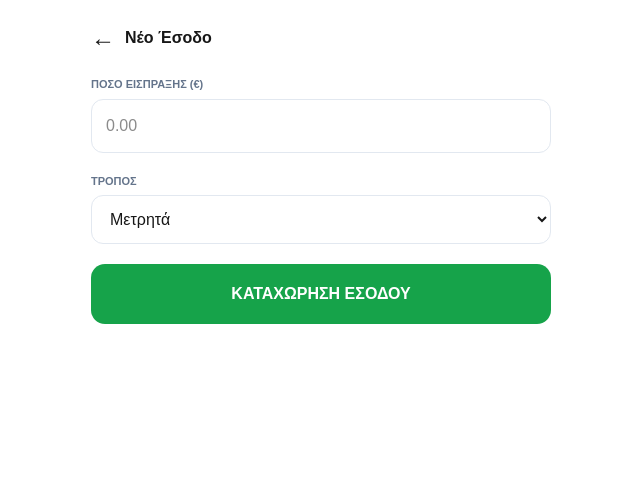
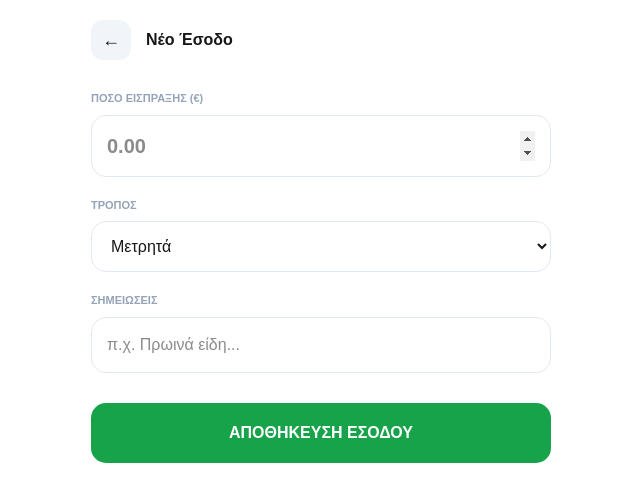
Before and after one commit to tsigris/cosy-management, a Next.js app: page /add-income in a window 1280 px wide. Shown: the top 502 px of the page, without its empty margins (319-959 px from the left). Built offline with nearby package versions, Linux system fonts and the light colour scheme.

Commit message:
Update page.tsx

```diff
--- a/src/app/add-income/page.tsx
+++ b/src/app/add-income/page.tsx
@@ -3,59 +3,109 @@ export const dynamic = 'force-dynamic'
 
 import { useState, Suspense } from 'react'
 import { supabase } from '@/lib/supabase'
-import { useRouter } from 'next/navigation'
+import { useRouter, useSearchParams } from 'next/navigation'
 
-function IncomeFormFields() {
+function AddIncomeContent() {
   const router = useRouter()
+  const searchParams = useSearchParams()
+  const dateParam = searchParams.get('date') || new Date().toISOString().split('T')[0]
+
   const [amount, setAmount] = useState('')
   const [method, setMethod] = useState('Μετρητά')
+  const [notes, setNotes] = useState('')
   const [loading, setLoading] = useState(false)
 
-  async function handleSave() {
-    if (!amount || Number(amount) <= 0) return alert('Βάλτε ποσό')
+  const handleSubmit = async (e: React.FormEvent) => {
+    e.preventDefault()
+    if (!amount) return alert('Παρακαλώ συμπληρώστε το ποσό')
+
     setLoading(true)
-    const { error } = await supabase.from('transactions').insert([
-      { amount: parseFloat(amount), type: 'income', method, date_recorded: new Date().toISOString() }
-    ])
-    if (!error) { router.push('/'); router.refresh(); }
-    else { setLoading(false); alert('Σφάλμα: ' + error.message); }
+
+    try {
+      // Περιμένουμε την ολοκλήρωση της εγγραφής στη Supabase
+      const { error } = await supabase.from('transactions').insert([{
+        amount: parseFloat(amount),
+        type: 'income',
+        method,
+        notes: notes.trim(),
+        date: dateParam
+      }])
+
+      if (error) throw error
+
+      // Αν όλα πήγαν καλά, επιστρέφουμε στην αρχική
+      router.push(`/?date=${dateParam}`)
+      router.refresh()
+
+    } catch (err: any) {
+      // Αν κοπεί η σύνδεση ή υπάρξει σφάλμα, το εμφανίζουμε εδώ
+      alert('Σφάλμα: ' + (err.message || 'Αποτυχία σύνδεσης με τη βάση'))
+    } finally {
+      setLoading(false)
+    }
   }
 
   return (
-    <div style={{ display: 'flex', flexDirection: 'column', gap: '20px' }}>
+    <div style={{ maxWidth: '500px', margin: '0 auto', padding: '20px', fontFamily: 'sans-serif' }}>
+      <div style={{ display: 'flex', alignItems: 'center', gap: '15px', marginBottom: '30px' }}>
+        <button onClick={() => router.back()} style={backBtn}>←</button>
+        <h2 style={{ fontWeight: '900', margin: 0 }}>Νέο Έσοδο</h2>
+      </div>
+
+      <form onSubmit={handleSubmit} style={{ display: 'flex', flexDirection: 'column', gap: '20px' }}>
+
         <div>
           <label style={labelStyle}>ΠΟΣΟ ΕΙΣΠΡΑΞΗΣ (€)</label>
-        <input type="number" value={amount} onChange={e => setAmount(e.target.value)} style={inputStyle} placeholder="0.00" />
+          <input
+            type="number"
+            step="0.01"
+            value={amount}
+            onChange={(e) => setAmount(e.target.value)}
+            style={amountInput}
+            placeholder="0.00"
+            autoFocus
+          />
         </div>
+
         <div>
           <label style={labelStyle}>ΤΡΟΠΟΣ</label>
-        <select value={method} onChange={e => setMethod(e.target.value)} style={inputStyle}>
+          <select value={method} onChange={(e) => setMethod(e.target.value)} style={inputStyle}>
             <option value="Μετρητά">Μετρητά</option>
             <option value="Κάρτα">Κάρτα</option>
+            <option value="Τράπεζα">Τράπεζα</option>
           </select>
         </div>
-      <button onClick={handleSave} disabled={loading} style={{...saveBtnStyle, backgroundColor: '#16a34a'}}>
-        {loading ? 'ΑΠΟΘΗΚΕΥΣΗ...' : 'ΚΑΤΑΧΩΡΗΣΗ ΕΣΟΔΟΥ'}
+
+        <div>
+          <label style={labelStyle}>ΣΗΜΕΙΩΣΕΙΣ</label>
+          <input
+            type="text"
+            value={notes}
+            onChange={(e) => setNotes(e.target.value)}
+            style={inputStyle}
+            placeholder="π.χ. Πρωινά είδη..."
+          />
+        </div>
+
+        <button type="submit" disabled={loading} style={submitBtn}>
+          {loading ? 'ΑΠΟΘΗΚΕΥΣΗ...' : 'ΑΠΟΘΗΚΕΥΣΗ ΕΣΟΔΟΥ'}
         </button>
+      </form>
     </div>
   )
 }
 
 export default function AddIncomePage() {
-  const router = useRouter()
   return (
-    <main style={{ padding: '20px', maxWidth: '500px', margin: '0 auto', fontFamily: 'sans-serif' }}>
-      <div style={{ display: 'flex', alignItems: 'center', gap: '10px', marginBottom: '20px' }}>
-         <button onClick={() => router.push('/')} style={{ border: 'none', background: 'none', fontSize: '24px', cursor: 'pointer' }}>←</button>
-         <h2 style={{ fontWeight: '800', margin: 0 }}>Νέο Έσοδο</h2>
-      </div>
     <Suspense fallback={<div>Φόρτωση...</div>}>
-        <IncomeFormFields />
+      <AddIncomeContent />
     </Suspense>
-    </main>
   )
 }
 
-const labelStyle = { fontSize: '11px', fontWeight: '800', color: '#64748b', display: 'block', marginBottom: '6px' };
-const inputStyle = { width: '100%', padding: '14px', borderRadius: '12px', border: '1px solid #e2e8f0', fontSize: '16px' };
-const saveBtnStyle = { color: 'white', padding: '18px', borderRadius: '14px', border: 'none', fontWeight: 'bold' as const, width: '100%', cursor: 'pointer' };
+// STYLES
+const backBtn = { border: 'none', background: '#f1f5f9', width: '40px', height: '40px', borderRadius: '12px', fontSize: '18px', cursor: 'pointer' };
+const labelStyle = { fontSize: '11px', fontWeight: '800', color: '#94a3b8', marginBottom: '8px', display: 'block' };
+const inputStyle = { width: '100%', padding: '15px', borderRadius: '15px', border: '1px solid #e2e8f0', fontSize: '16px', outline: 'none', backgroundColor: '#fff', boxSizing: 'border-box' as const };
+const amountInput = { ...inputStyle, fontWeight: '700', fontSize: '20px' };
+const submitBtn = { padding: '18px', borderRadius: '15px', border: 'none', backgroundColor: '#16a34a', color: 'white', fontWeight: '800', fontSize: '16px', cursor: 'pointer', marginTop: '10px' };
```
Lines whose indentation alone changed are shown as unchanged.
